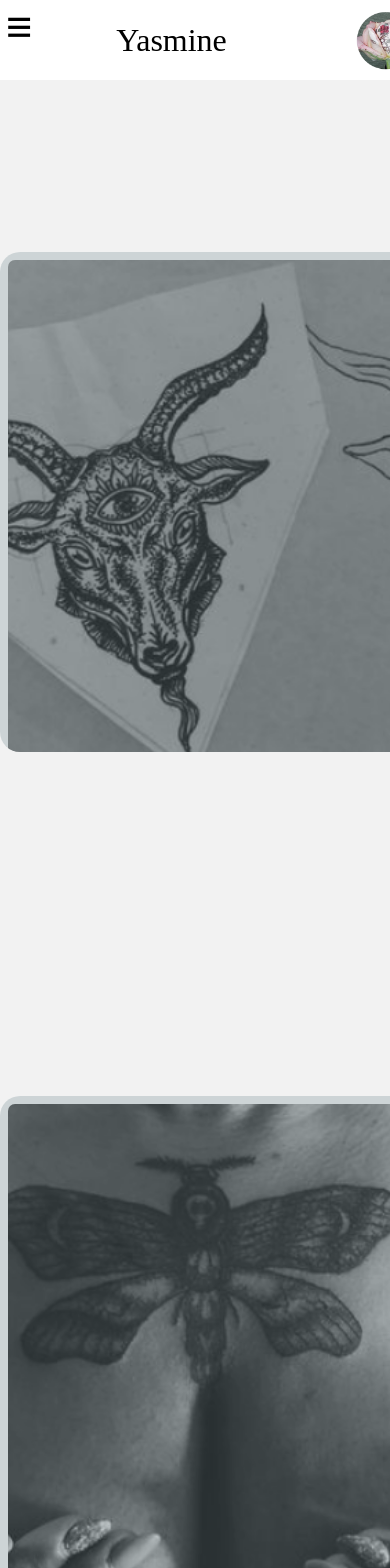
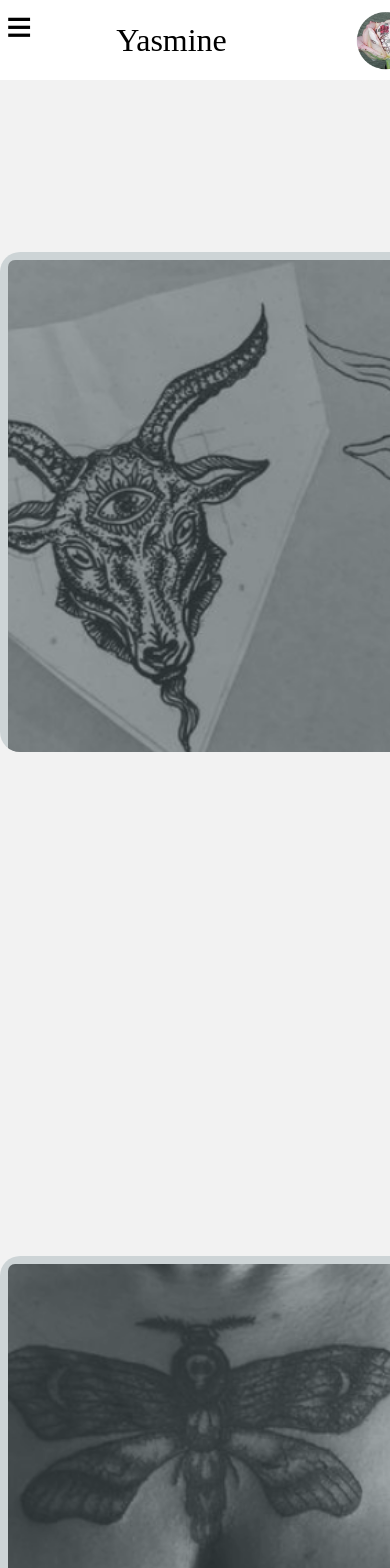
Before and after one commit to condeemilio891/yasPortfolio, a React (Create React App) app in the folder yasportfolio/: page /portfolio in a window 390 px wide. Shown: the top 1568 px of the page. Built offline with nearby package versions, Linux system fonts and the light colour scheme; a web font is replaced by a local one.

Commit message:
navbar smaller added transition

```diff
--- a/yasportfolio/src/Components/navBar/NavBar.js
+++ b/yasportfolio/src/Components/navBar/NavBar.js
@@ -59,7 +59,7 @@ function Navbar() {
         <NavbarExtendedContainer>
           <NavbarLinkExtended to="/"> Home</NavbarLinkExtended>
           <NavbarLinkExtended to="/portfolio"> Portfolio</NavbarLinkExtended>
-          <NavbarLinkExtended to="/contact"> Contact Us</NavbarLinkExtended>
+          <NavbarLinkExtended to="/contact"> Contact</NavbarLinkExtended>
           <NavbarLinkExtended to="https://www.instagram.com/fatfattats"> insta</NavbarLinkExtended>
         </NavbarExtendedContainer>
       )}
--- a/yasportfolio/src/pages/portfolioPage/style.css
+++ b/yasportfolio/src/pages/portfolioPage/style.css
@@ -1,16 +1,17 @@
-.portfolioGrid {
-  display: grid;
-  grid-template-columns: repeat(3, 1fr);
+.helloText{
+    margin-top: 20%;
+    color:blue
+}
 
+.portfolioGrid{
+    display: grid;
+  grid-template-columns: repeat(3, 1fr); /* Display 3 cards in each row */
+  grid-gap: 0%; /* Add gap between cards */
 }
 
 @media (max-width: 700px) {
-  .portfolioGrid {
-    grid-template-columns: 1fr;
+    .portfolioGrid {
+      grid-template-columns: 1fr; /* Display 1 card per row */
+      grid-gap: 10rem;
+    }
   }
-}
-
-/* Add gap between columns */
-.portfolioGrid > * {
-  margin-right: 5rem; /* Adjust the value as needed */
-}
--- a/yasportfolio/src/styles/NavBarStyle.js
+++ b/yasportfolio/src/styles/NavBarStyle.js
@@ -5,7 +5,7 @@ import { Link } from "react-router-dom";
 
 export const NavbarContainer = styled.nav`
   width: 100%;
-  height: ${(props) => (props.extendNavbar ? "100vh" : "80px")};
+  height: ${(props) => (props.extendNavbar ? "70vh" : "80px")};
   background-color: white;
   display: flex;
   flex-direction: column;
```
